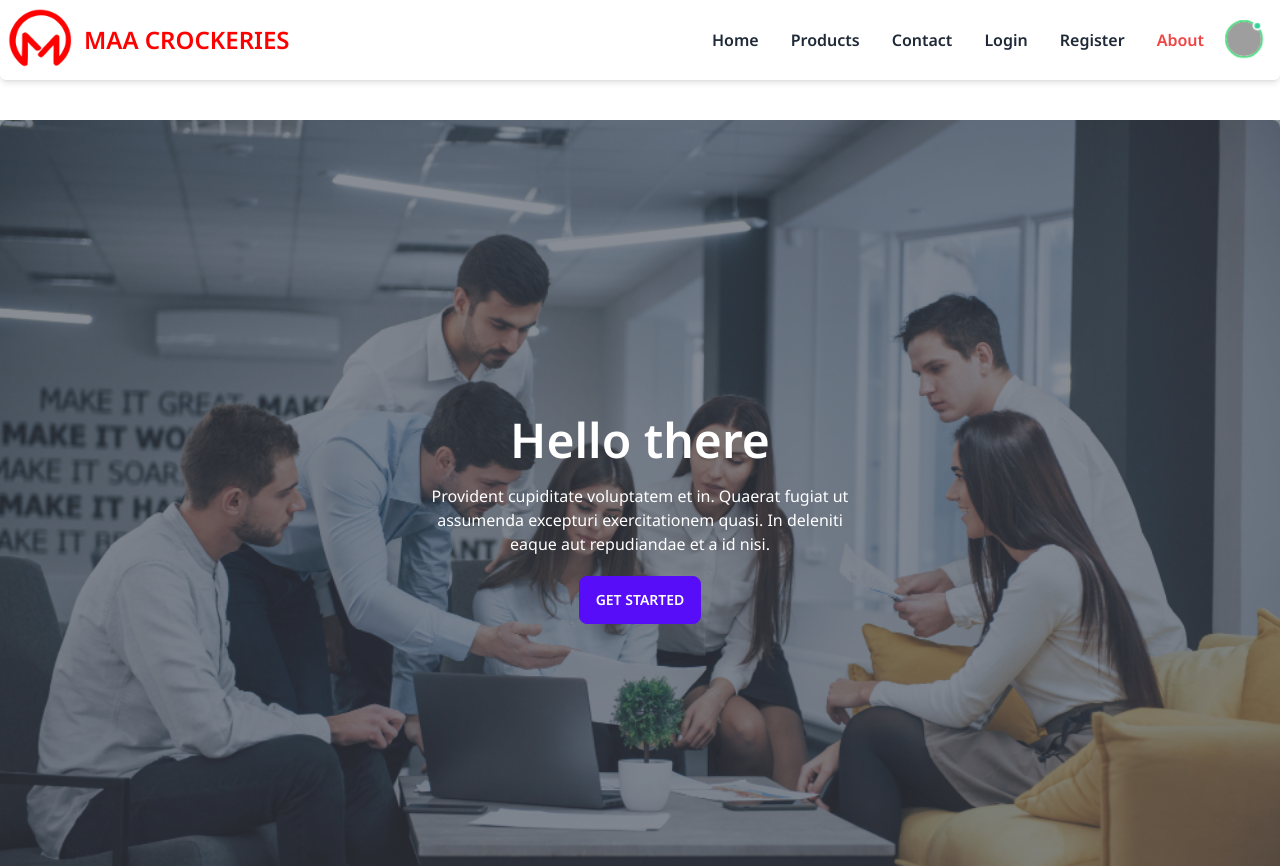
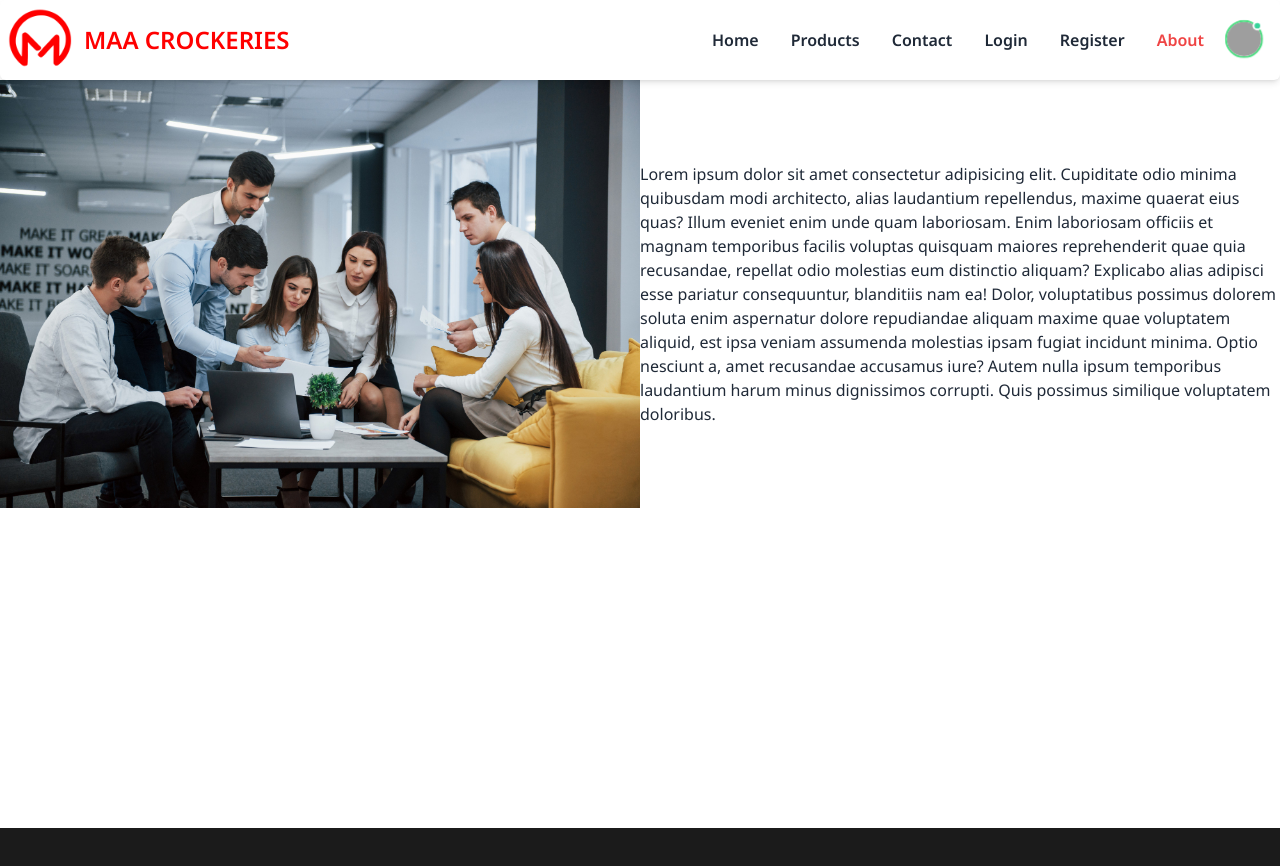
Before and after one commit to developer-shourav/MAA-CROCKERIES, a React (Vite) app: page /about in a window 1280 px wide. Shown: the top 866 px of the page. Built offline with nearby package versions, Linux system fonts and the light colour scheme; grey boxes are pictures that could not be loaded.

Commit message:
about section edited

```diff
--- a/src/pages/About/About.jsx
+++ b/src/pages/About/About.jsx
@@ -2,24 +2,17 @@ import React from "react";
 import AboutImg from '../../assets/about.jpg';
 const About = () => {
   return (
-    <div
-      className="hero min-h-screen container mx-auto rounded-lg mt-10"
-      style={{
-        backgroundImage: `url("${AboutImg}")`,
-      }}
-    >
-      <div className="hero-overlay bg-opacity-60"></div>
-      <div className="hero-content text-center text-neutral-content">
-        <div className="max-w-md">
-          <h1 className="mb-5 text-5xl font-bold">Hello there</h1>
-          <p className="mb-5">
-            Provident cupiditate voluptatem et in. Quaerat fugiat ut assumenda
-            excepturi exercitationem quasi. In deleniti eaque aut repudiandae et
-            a id nisi.
-          </p>
-          <button className="btn btn-primary">Get Started</button>
-        </div>
-      </div>
+    <div className="container mx-auto">
+       <div className="grid grid-cols-2 items-center">
+         <div>
+          <img src={AboutImg} alt="" />
+         </div>
+
+         <div>
+           <p>Lorem ipsum dolor sit amet consectetur adipisicing elit. Cupiditate odio minima quibusdam modi architecto, alias laudantium repellendus, maxime quaerat eius quas? Illum eveniet enim unde quam laboriosam. Enim laboriosam officiis et magnam temporibus facilis voluptas quisquam maiores reprehenderit quae quia recusandae, repellat odio molestias eum distinctio aliquam? Explicabo alias adipisci esse pariatur consequuntur, blanditiis nam ea! Dolor, voluptatibus possimus dolorem soluta enim aspernatur dolore repudiandae aliquam maxime quae voluptatem aliquid, est ipsa veniam assumenda molestias ipsam fugiat incidunt minima. Optio nesciunt a, amet recusandae accusamus iure? Autem nulla ipsum temporibus laudantium harum minus dignissimos corrupti. Quis possimus similique voluptatem doloribus.</p>
+         </div>
+
+       </div>
     </div>
   );
 };
```
